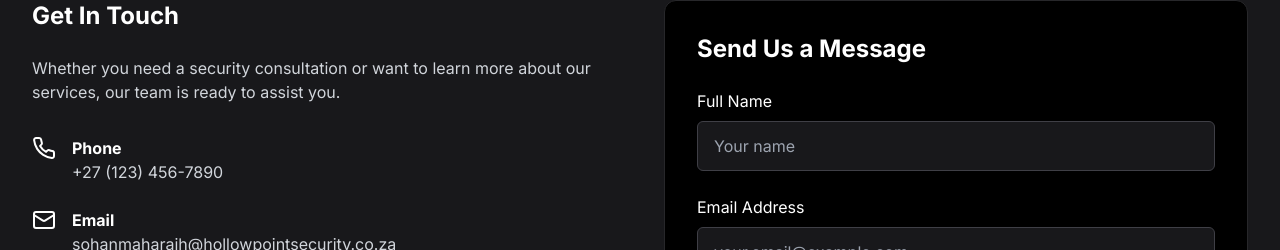
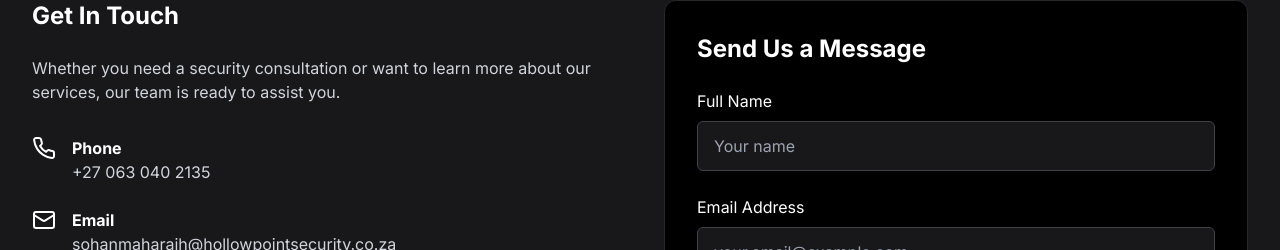
Before and after one commit to Uvaancovie/hollow-point-latest, a React (Vite) app: page / in a window 1280 px wide. Shown: the part 3482-3732 px from the top of the page. Built offline with nearby package versions, Linux system fonts and the light colour scheme.

Commit message:
the new changes

```diff
--- a/src/sections/Contact.tsx
+++ b/src/sections/Contact.tsx
@@ -28,7 +28,7 @@ const Contact = () => {
                 <Phone className="h-6 w-6 text-white" />
                 <div className="ml-4">
                   <h4 className="text-white font-bold">Phone</h4>
-                  <p className="text-gray-300">+27 (123) 456-7890</p>
+                  <p className="text-gray-300">+27 063 040 2135 </p>
                 </div>
               </div>
 
```
